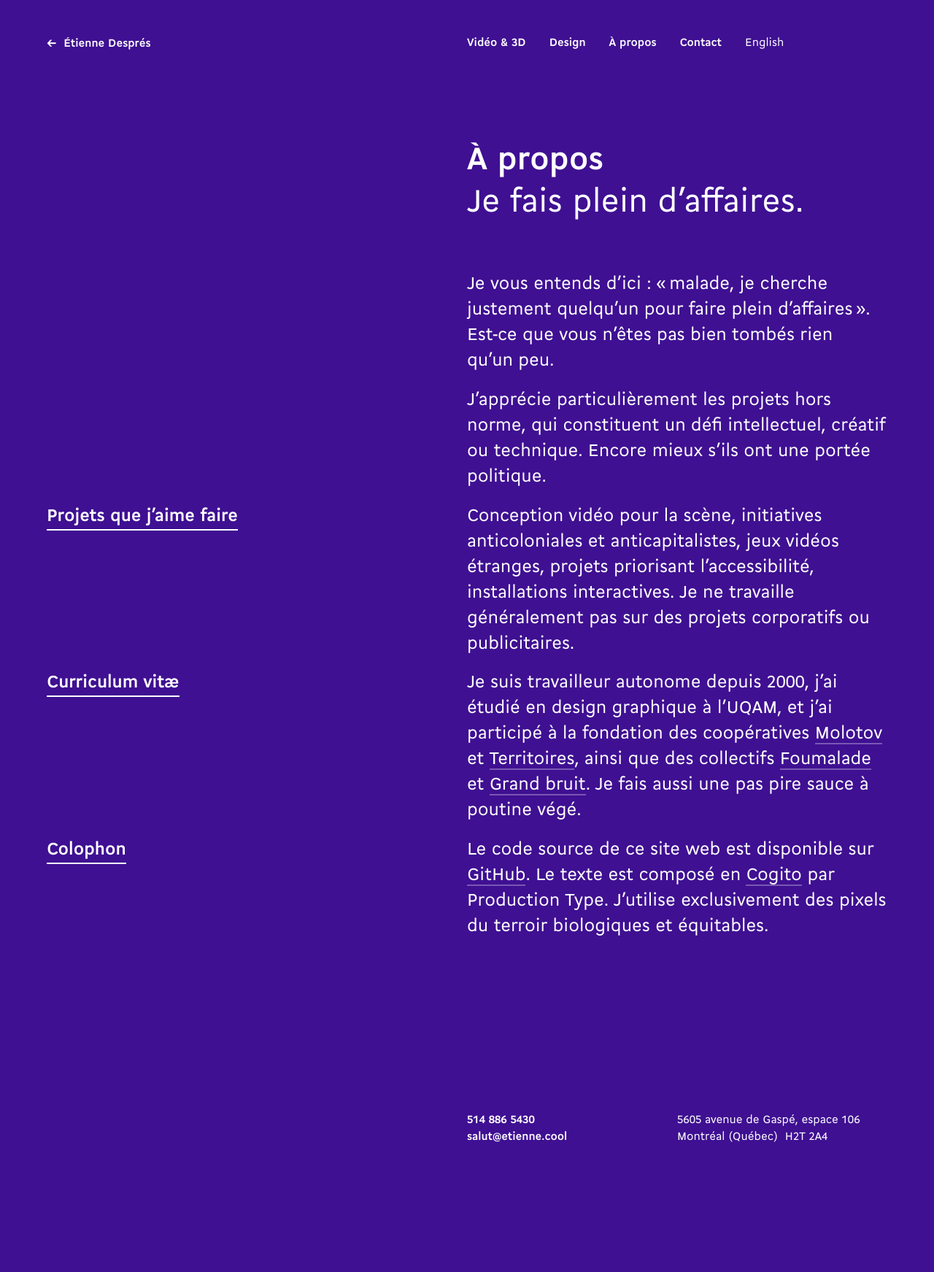
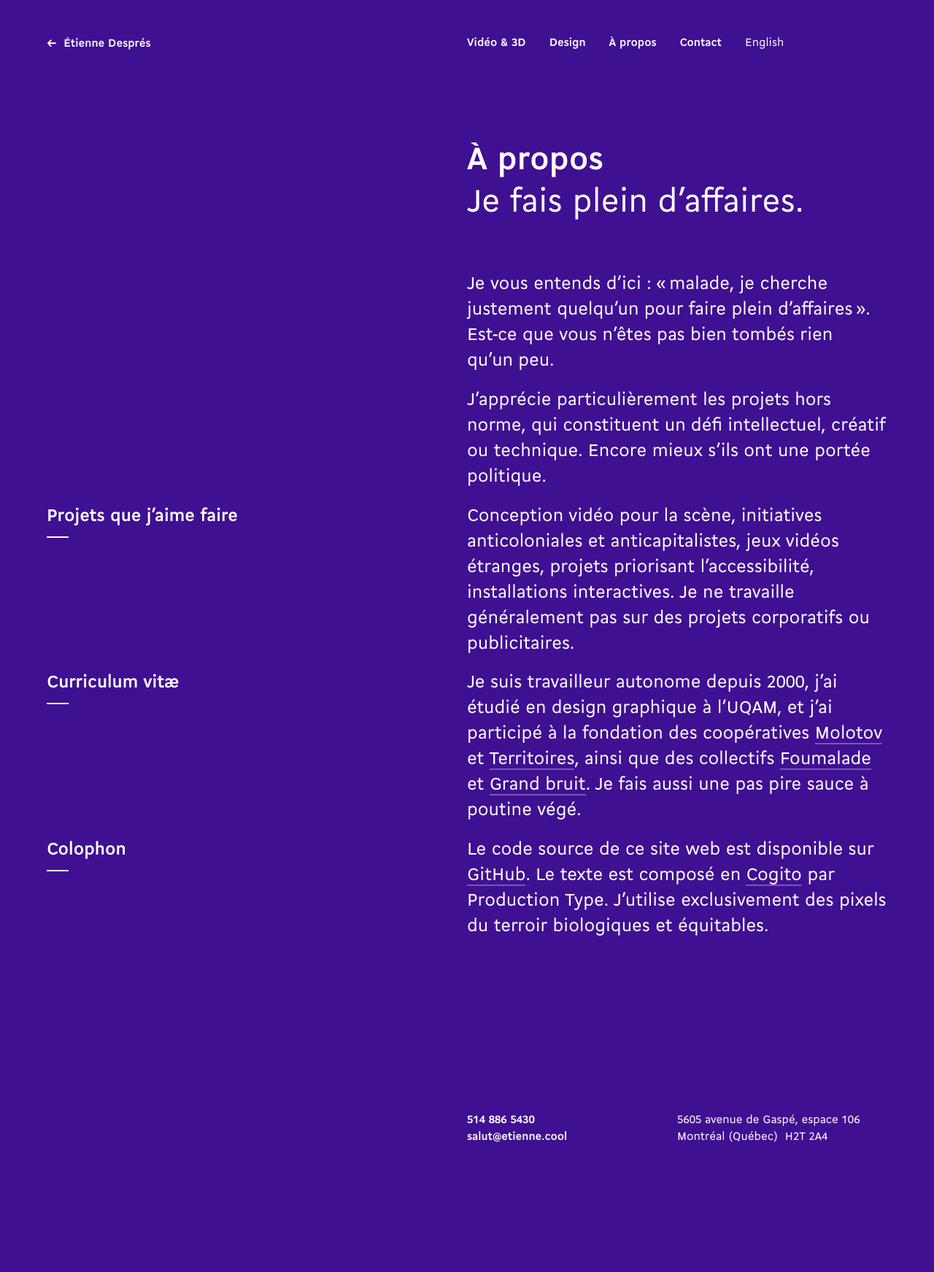
Before and after one commit to etienne/etienne, a Jekyll site: the page built from a-propos.html, in a window 1280 px wide. Shown: the whole page at 73% size. Built offline with Jekyll 4.4.1, drawn with Linux system fonts in a browser that asks for light colours.

Commit message:
Change l'apparence des H2. Fixes #11

```diff
--- a/_sass/content.scss
+++ b/_sass/content.scss
@@ -97,7 +97,14 @@ article.content {
       padding-bottom: 0.3em;
       margin-top: 1em;
       margin-bottom: 1em;
-      border-bottom: 2px solid;
+
+      &:after {
+        content: '';
+        display: block;
+        border-bottom: 2px solid;
+        width: 1.2em;
+        padding-top: 0.4em;
+      }
 
       @include desktop {
         display: block;
```
